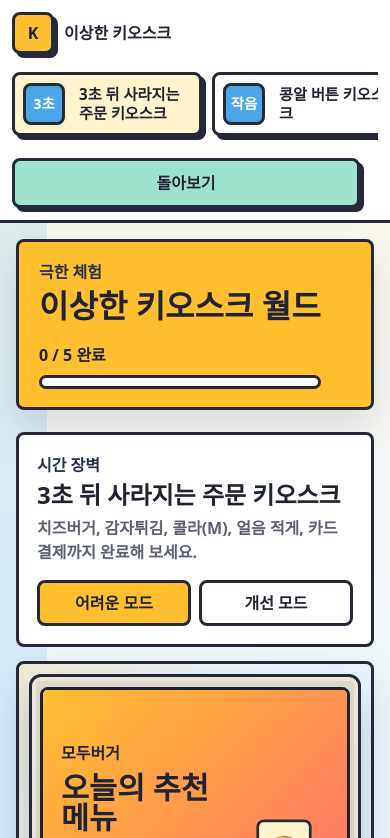
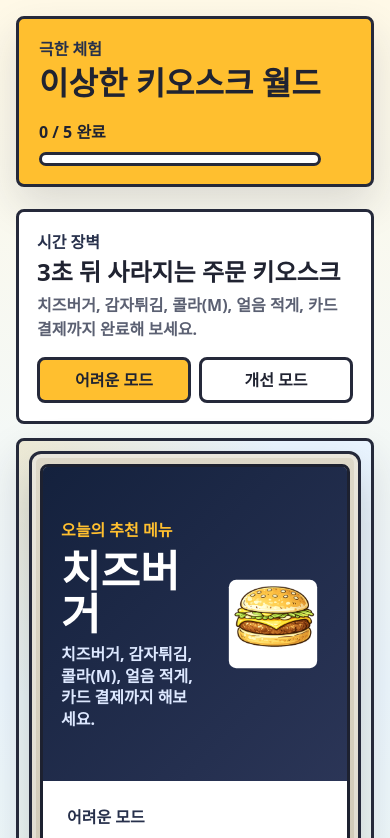
Before and after one commit to jammanbogem-hsy/alpaco, a website: page index.html in a window 390 px wide. Both pictures are taken after a click on the button "첫 체험 시작". Shown: the top 838 px of the page. Drawn offline with Linux system fonts and the light colour scheme.

Commit message:
Update kiosk layout and menu images

```diff
--- a/app.js
+++ b/app.js
@@ -72,10 +72,8 @@ const els = {
   homeView: document.querySelector("#homeView"),
   stationView: document.querySelector("#stationView"),
   summaryView: document.querySelector("#summaryView"),
-  stationRail: document.querySelector("#stationRail"),
   stationCards: document.querySelector("#stationCards"),
   startButton: document.querySelector("#startButton"),
-  summaryRailButton: document.querySelector("#summaryRailButton"),
   restartButton: document.querySelector("#restartButton"),
   progressText: document.querySelector("#progressText"),
   progressBar: document.querySelector("#progressBar"),
@@ -137,26 +135,6 @@ function renderProgress() {
   const done = state.completed.size;
   els.progressText.textContent = `${done} / ${stations.length} 완료`;
   els.progressBar.style.width = `${(done / stations.length) * 100}%`;
-  renderRail();
-}
-
-function renderRail() {
-  els.stationRail.innerHTML = stations
-    .map((station) => {
-      const active = station.id === state.currentId ? " is-active" : "";
-      const done = state.completed.has(station.id) ? " is-done" : "";
-      return `
-        <button class="rail-item${active}${done}" type="button" data-station="${station.id}">
-          <span class="rail-badge">${station.badge}</span>
-          <span class="rail-label">${station.title}</span>
-        </button>
-      `;
-    })
-    .join("");
-
-  els.stationRail.querySelectorAll("[data-station]").forEach((button) => {
-    button.addEventListener("click", () => openStation(button.dataset.station));
-  });
 }
 
 function renderCards() {
@@ -318,7 +296,19 @@ const productImages = {
   bulgogi: "assets/menu/bulgogi-burger.png",
   "cheese-set": "assets/menu/cheese-burger.png",
   shrimp: "assets/menu/shrimp-burger.png",
-  wrap: "assets/menu/chicken-wrap.png"
+  wrap: "assets/menu/chicken-wrap.png",
+  salad: "샐러드.png",
+  fries: "감자튀김.png",
+  stick: "치즈스틱.png",
+  corn: "콘샐러드.png",
+  cola: "콜라.png",
+  "zero-cola": "제로콜라.png",
+  cider: "사이다.png",
+  ade: "레몬에이드.png",
+  "ice-none": "얼음없음.png",
+  "ice-less": "얼음적게.png",
+  "ice-normal": "얼음중간.png",
+  "ice-more": "얼음많이.png"
 };
 
 function productImageMarkup(src, className = "") {
@@ -332,7 +322,7 @@ function productImageMarkup(src, className = "") {
 function productArt(item) {
   const imageSrc = productImages[item.id];
   if (imageSrc) {
-    return productImageMarkup(imageSrc);
+    return productImageMarkup(imageSrc, `product-image-${item.id}`);
   }
   return item.visual ? foodArt(item.visual) : `<span class="text-art">${item.mark || item.label.slice(0, 1)}</span>`;
 }
@@ -511,18 +501,17 @@ function renderKioskStart(root, station, mode) {
         <div class="kiosk-device-screen start-device-screen">
           <header class="start-hero">
             <div class="start-copy">
-              <p>${hero.brand}</p>
-              <h3>${hero.title}</h3>
-              <strong>${hero.name}</strong>
+              <p>${hero.title}</p>
+              <h3>${hero.name}</h3>
               <span>${hero.copy}</span>
             </div>
             <div class="start-art">${hero.art}</div>
           </header>
           <section class="start-panel">
             <p class="section-kicker">${modeLabel}</p>
-            <h3>${station.title}</h3>
+            <h3>주문 목표를 확인했나요?</h3>
             <p>${station.mission}</p>
-            <button class="kiosk-start-button" type="button" data-kiosk-start="true">주문 시작</button>
+            <button class="kiosk-start-button" type="button" data-kiosk-start="true">시작</button>
           </section>
           <footer class="kiosk-homebar">
             <span>처음으로</span>
@@ -565,9 +554,9 @@ function renderTimerStation(root, mode) {
       correct: "fries",
       items: [
         { id: "salad", label: "샐러드", desc: "상큼한 채소", price: 0, visual: "salad" },
-        { id: "fries", label: "감자튀김", desc: "기본 사이드", price: 0, visual: "fries" },
+        { id: "corn", label: "콘샐러드", desc: "달콤한 옥수수", price: 0, visual: "salad" },
         { id: "stick", label: "치즈스틱", desc: "추가 800원", price: 800, visual: "stick" },
-        { id: "corn", label: "콘샐러드", desc: "달콤한 옥수수", price: 0, visual: "salad" }
+        { id: "fries", label: "감자튀김", desc: "기본 사이드", price: 0, visual: "fries" }
       ]
     },
     {
@@ -1187,7 +1176,6 @@ function renderSummary() {
 }
 
 els.startButton.addEventListener("click", () => openStation(stations[0].id));
-els.summaryRailButton.addEventListener("click", () => showView("summary"));
 els.restartButton.addEventListener("click", () => {
   state.currentId = null;
   showView("home");
@@ -1207,5 +1195,4 @@ els.kindMode.addEventListener("click", () => {
 });
 
 renderCards();
-renderRail();
 renderProgress();
--- a/index.html
+++ b/index.html
@@ -12,15 +12,6 @@
   </head>
   <body>
     <div class="app-shell">
-      <aside class="station-rail" aria-label="키오스크 체험 선택">
-        <div class="rail-brand">
-          <span class="brand-mark">K</span>
-          <span>이상한 키오스크</span>
-        </div>
-        <nav id="stationRail" class="rail-list"></nav>
-        <button id="summaryRailButton" class="rail-summary" type="button">돌아보기</button>
-      </aside>
-
       <main class="main-stage">
         <header class="topbar">
           <div>
--- a/styles.css
+++ b/styles.css
@@ -21,9 +21,7 @@
 body {
   margin: 0;
   min-height: 100vh;
-  background:
-    linear-gradient(90deg, rgba(76, 167, 232, 0.16) 0 12%, transparent 12% 100%),
-    linear-gradient(180deg, #fff9e7 0%, #eef8ff 48%, #f6fff1 100%);
+  background: linear-gradient(180deg, #fff9e7 0%, #eef8ff 48%, #f6fff1 100%);
   color: var(--ink);
   font-family:
     ui-rounded, "Apple SD Gothic Neo", "Malgun Gothic", system-ui, -apple-system, BlinkMacSystemFont,
@@ -44,45 +42,10 @@ button {
 
 .app-shell {
   display: grid;
-  grid-template-columns: 260px minmax(0, 1fr);
+  grid-template-columns: minmax(0, 1fr);
   min-height: 100vh;
 }
 
-.station-rail {
-  display: flex;
-  flex-direction: column;
-  gap: 18px;
-  padding: 22px;
-  background: #ffffff;
-  border-right: 3px solid var(--line);
-}
-
-.rail-brand {
-  display: flex;
-  align-items: center;
-  gap: 10px;
-  min-height: 42px;
-  font-weight: 900;
-}
-
-.brand-mark {
-  display: grid;
-  width: 42px;
-  height: 42px;
-  place-items: center;
-  border: 3px solid var(--line);
-  border-radius: 8px;
-  background: var(--sun);
-  box-shadow: 4px 4px 0 var(--line);
-}
-
-.rail-list {
-  display: grid;
-  gap: 10px;
-}
-
-.rail-item,
-.rail-summary,
 .mode-button,
 .primary-action,
 .secondary-action,
@@ -103,20 +66,6 @@ button {
     background 0.12s ease;
 }
 
-.rail-item {
-  display: grid;
-  grid-template-columns: 46px 1fr;
-  align-items: center;
-  gap: 10px;
-  min-height: 58px;
-  padding: 8px;
-  text-align: left;
-}
-
-.rail-item:hover,
-.rail-item:focus-visible,
-.rail-summary:hover,
-.rail-summary:focus-visible,
 .mode-button:hover,
 .mode-button:focus-visible,
 .primary-action:hover,
@@ -137,40 +86,6 @@ button {
   box-shadow: 2px 2px 0 var(--line);
 }
 
-.rail-item.is-active {
-  background: var(--cream);
-}
-
-.rail-item.is-done {
-  background: #e9ffe6;
-}
-
-.rail-badge {
-  display: grid;
-  width: 42px;
-  height: 42px;
-  place-items: center;
-  border: 3px solid var(--line);
-  border-radius: 8px;
-  background: var(--sky);
-  color: #ffffff;
-  font-size: 0.9rem;
-  font-weight: 900;
-}
-
-.rail-label {
-  display: block;
-  font-size: 0.95rem;
-  line-height: 1.25;
-}
-
-.rail-summary {
-  margin-top: auto;
-  min-height: 48px;
-  padding: 10px 12px;
-  background: var(--mint);
-}
-
 .main-stage {
   min-width: 0;
   padding: 26px;
@@ -752,25 +667,25 @@ button {
 }
 
 .start-hardware {
-  width: min(100%, 520px);
+  width: min(100%, 720px);
 }
 
 .start-device-screen {
   display: grid;
-  grid-template-rows: minmax(230px, 1fr) auto auto;
+  grid-template-rows: minmax(260px, 1fr) auto auto;
   background: #fffdf5;
 }
 
 .start-hero {
   display: grid;
-  grid-template-columns: minmax(0, 1fr) 132px;
-  gap: 16px;
+  grid-template-columns: minmax(0, 1fr) 180px;
+  gap: 22px;
   align-items: center;
-  padding: 26px;
+  padding: 32px;
   background:
-    linear-gradient(135deg, rgba(255, 191, 47, 0.95), rgba(255, 93, 125, 0.92)),
-    #ffbf2f;
-  color: #202331;
+    linear-gradient(135deg, rgba(20, 33, 61, 0.94), rgba(45, 55, 89, 0.92)),
+    #14213d;
+  color: #ffffff;
 }
 
 .start-copy {
@@ -790,18 +705,29 @@ button {
   font-weight: 900;
 }
 
+.start-copy p {
+  color: var(--sun);
+}
+
 .start-copy h3 {
-  font-size: clamp(1.9rem, 7vw, 3rem);
+  font-size: clamp(3rem, 8vw, 4.6rem);
   line-height: 1;
 }
 
-.start-copy strong {
-  font-size: 1.35rem;
+.start-copy span {
+  color: #dde8ff;
+  font-size: clamp(1.25rem, 3vw, 1.75rem);
+  line-height: 1.35;
 }
 
 .start-art {
   display: grid;
   place-items: center;
+}
+
+.start-art .hero-product-image {
+  width: 150px;
+  height: 150px;
 }
 
 .start-art .product-image-frame,
@@ -1092,7 +1018,7 @@ button {
 
 .product-card {
   display: grid;
-  grid-template-columns: 72px minmax(0, 1fr);
+  grid-template-columns: 84px minmax(0, 1fr);
   gap: 10px;
   align-items: center;
   min-height: 112px;
@@ -1141,7 +1067,6 @@ button {
   font-size: 0.92rem;
 }
 
-.product-image-frame,
 .food-art,
 .text-art {
   position: relative;
@@ -1152,6 +1077,18 @@ button {
   border: 3px solid var(--line);
   border-radius: 8px;
   background: #fff4cc;
+  overflow: hidden;
+}
+
+.product-image-frame {
+  position: relative;
+  display: grid;
+  width: 80px;
+  height: 80px;
+  place-items: center;
+  border: 0;
+  border-radius: 8px;
+  background: #ffffff;
   overflow: hidden;
 }
 
@@ -1159,13 +1096,22 @@ button {
   display: block;
   width: 100%;
   height: 100%;
-  object-fit: contain;
+  object-fit: cover;
+  transform: scale(1.28);
+  transform-origin: center;
+}
+
+.product-image-ice-none img,
+.product-image-ice-less img,
+.product-image-ice-normal img,
+.product-image-ice-more img {
+  transform: scale(1.78);
 }
 
 .hero-product-image {
   width: 96px;
   height: 96px;
-  background: #fff4cc;
+  background: #ffffff;
 }
 
 .text-art {
@@ -1403,20 +1349,24 @@ button {
 }
 
 .tiny-products .product-card {
-  grid-template-columns: 34px minmax(0, 1fr);
+  grid-template-columns: 38px minmax(0, 1fr);
   min-height: 74px;
   padding: 6px;
   border-width: 2px;
   box-shadow: none;
 }
 
-.tiny-products .product-image-frame,
 .tiny-products .food-art,
 .tiny-products .text-art {
   width: 32px;
   height: 32px;
   border-width: 2px;
   font-size: 0.8rem;
+}
+
+.tiny-products .product-image-frame {
+  width: 36px;
+  height: 36px;
 }
 
 .tiny-products .food-art span,
@@ -1724,33 +1674,6 @@ button {
 }
 
 @media (max-width: 900px) {
-  .app-shell {
-    grid-template-columns: 1fr;
-  }
-
-  .station-rail {
-    position: sticky;
-    top: 0;
-    z-index: 10;
-    display: grid;
-    grid-template-columns: 1fr auto;
-    padding: 12px;
-    border-right: 0;
-    border-bottom: 3px solid var(--line);
-  }
-
-  .rail-list {
-    grid-column: 1 / -1;
-    grid-auto-flow: column;
-    grid-auto-columns: 190px;
-    overflow-x: auto;
-    padding-bottom: 4px;
-  }
-
-  .rail-summary {
-    margin-top: 0;
-  }
-
   .main-stage {
     padding: 16px;
   }
@@ -1831,8 +1754,21 @@ button {
   }
 
   .start-hero {
-    grid-template-columns: minmax(0, 1fr) 90px;
+    grid-template-columns: minmax(0, 1fr) 112px;
     padding: 18px;
+  }
+
+  .start-art .hero-product-image {
+    width: 96px;
+    height: 96px;
+  }
+
+  .start-copy h3 {
+    font-size: clamp(2rem, 11vw, 3rem);
+  }
+
+  .start-copy span {
+    font-size: 1rem;
   }
 
   .start-art .product-image-frame,
@@ -1869,17 +1805,21 @@ button {
   }
 
   .product-card {
-    grid-template-columns: 64px minmax(0, 1fr);
+    grid-template-columns: 72px minmax(0, 1fr);
     min-height: 108px;
   }
 
-  .product-image-frame,
   .food-art,
   .text-art {
     width: 60px;
     height: 60px;
   }
 
+  .product-image-frame {
+    width: 68px;
+    height: 68px;
+  }
+
   .order-cart {
     grid-template-columns: 1fr;
   }
@@ -1897,11 +1837,9 @@ body.kiosk-focus-mode {
 }
 
 body.kiosk-focus-mode .app-shell {
-  grid-template-columns: 1fr;
   min-height: 100vh;
 }
 
-body.kiosk-focus-mode .station-rail,
 body.kiosk-focus-mode .topbar,
 body.kiosk-focus-mode .station-header {
   display: none;
```
Also changed, not shown: 12 other files.
